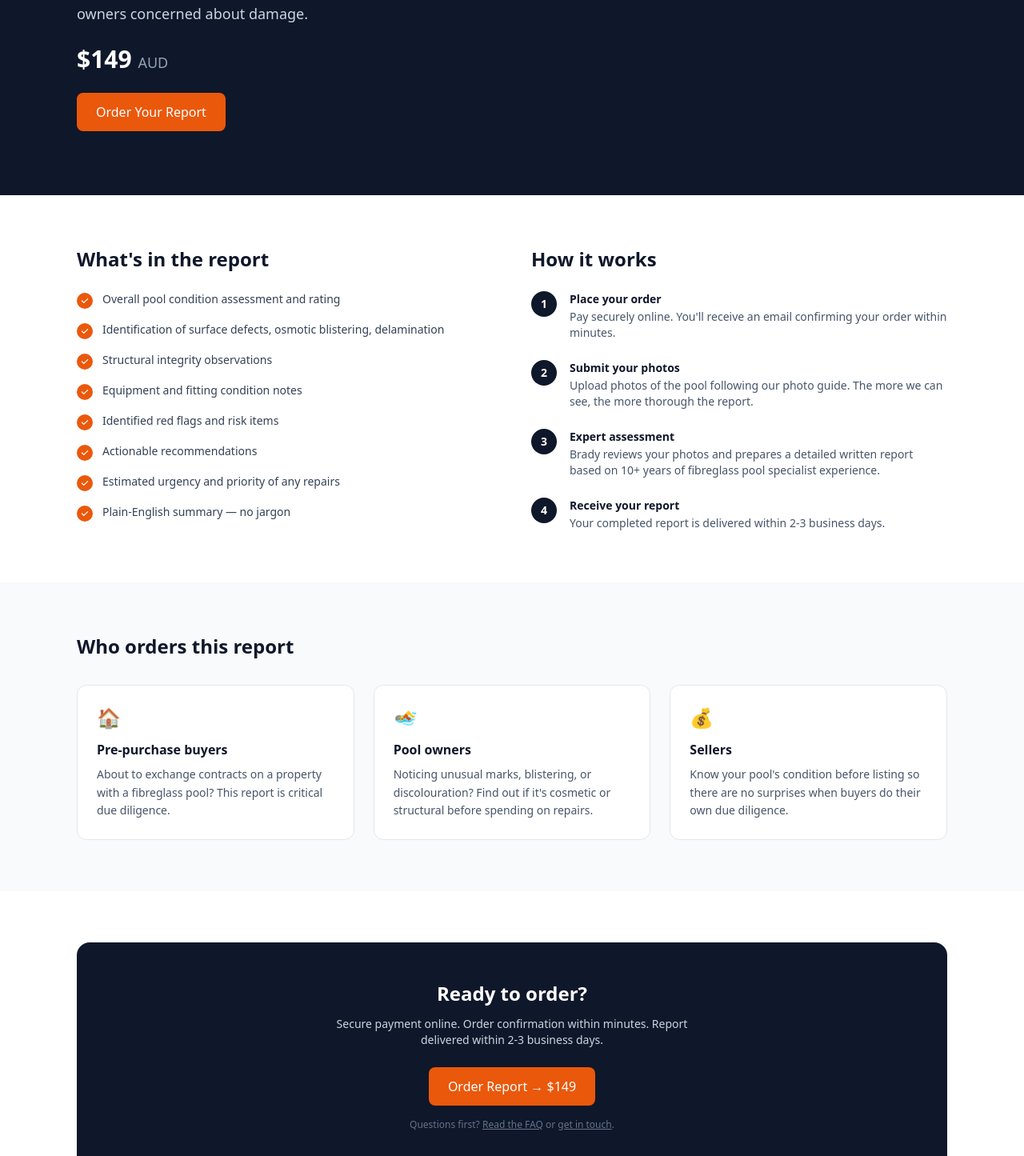
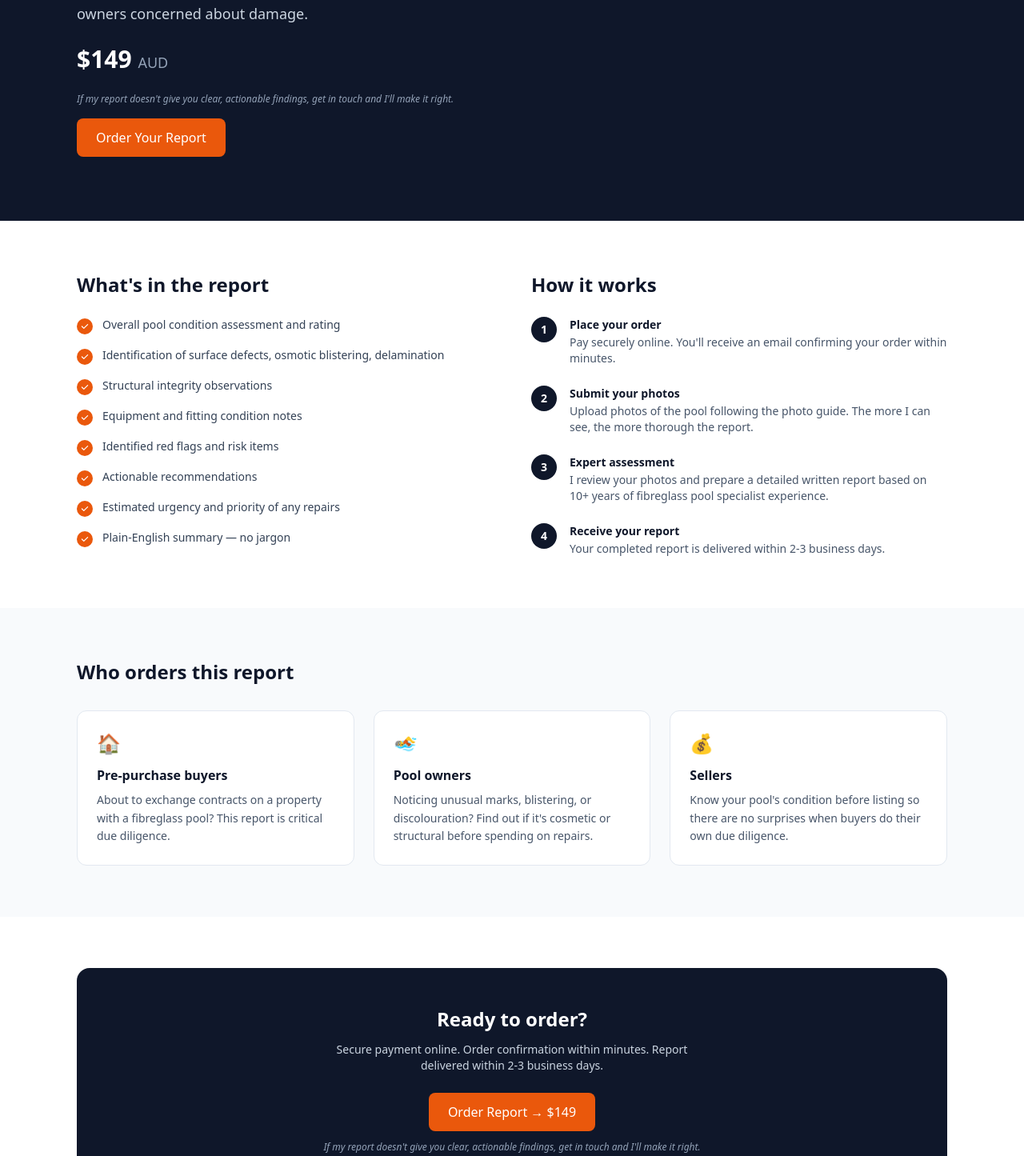
Before and after one commit to fibreglasspoolcheck/fibreglass-pool-check, a Next.js app: page /PoolCheckReport in a window 1280 px wide. Shown: the part 285-1730 px from the top of the page at 80% size. Built offline with nearby package versions, Linux system fonts and the light colour scheme.

Commit message:
PoolCheckReport: add guarantee, fix voice to first person
Updated wording for clarity and personalization in the pool report description and steps.

```diff
--- a/app/PoolCheckReport/page.jsx
+++ b/app/PoolCheckReport/page.jsx
@@ -52,6 +52,7 @@ export default function PoolCheckReport() {
               A comprehensive written assessment of a fibreglass pool's condition — based on photos you submit. Ideal for pre-purchase buyers, property sellers, and owners concerned about damage.
             </p>
             <div className="text-3xl font-bold mb-6">$149 <span className="text-slate-400 text-lg font-normal">AUD</span></div>
+            <p className="text-slate-400 text-xs mb-4 italic">If my report doesn't give you clear, actionable findings, get in touch and I'll make it right.</p>
             <Link
               href="https://app.fibreglasspoolcheck.com.au/PoolCheckReport"
               className="inline-block bg-orange-600 hover:bg-orange-700 text-white px-6 py-3 rounded-lg font-medium transition-colors"
@@ -95,8 +96,8 @@ export default function PoolCheckReport() {
               <div className="space-y-6">
                 {[
                   { step: '1', title: 'Place your order', body: 'Pay securely online. You\'ll receive an email confirming your order within minutes.' },
-                  { step: '2', title: 'Submit your photos', body: 'Upload photos of the pool following our photo guide. The more we can see, the more thorough the report.' },
-                  { step: '3', title: 'Expert assessment', body: 'Brady reviews your photos and prepares a detailed written report based on 10+ years of fibreglass pool specialist experience.' },
+                  { step: '2', title: 'Submit your photos', body: 'Upload photos of the pool following the photo guide. The more I can see, the more thorough the report.' },
+                  { step: '3', title: 'Expert assessment', body: 'I review your photos and prepare a detailed written report based on 10+ years of fibreglass pool specialist experience.' },
                   { step: '4', title: 'Receive your report', body: 'Your completed report is delivered within 2-3 business days.' },
                 ].map((item) => (
                   <div key={item.step} className="flex gap-4">
@@ -149,6 +150,7 @@ export default function PoolCheckReport() {
             >
               Order Report → $149
             </Link>
+            <p className="text-slate-400 text-xs mt-3 italic">If my report doesn't give you clear, actionable findings, get in touch and I'll make it right.</p>
             <p className="text-xs text-slate-500 mt-4">
               Questions first? <Link href="/FAQ" className="underline hover:text-slate-300">Read the FAQ</Link> or <Link href="/Contact" className="underline hover:text-slate-300">get in touch</Link>.
             </p>
```
